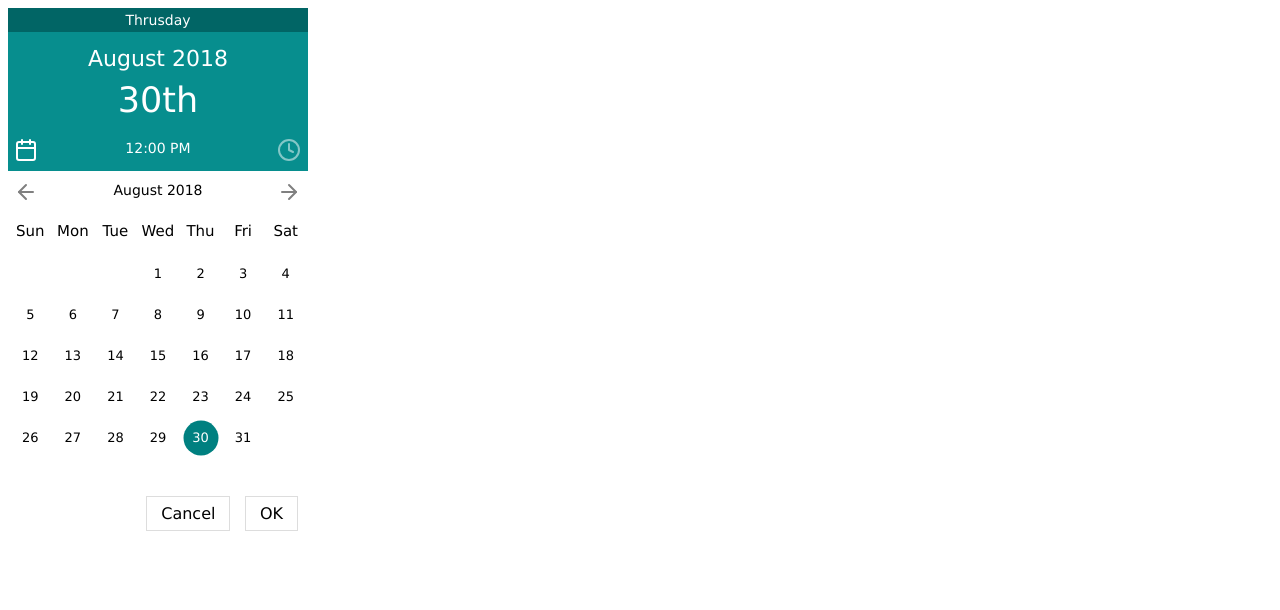
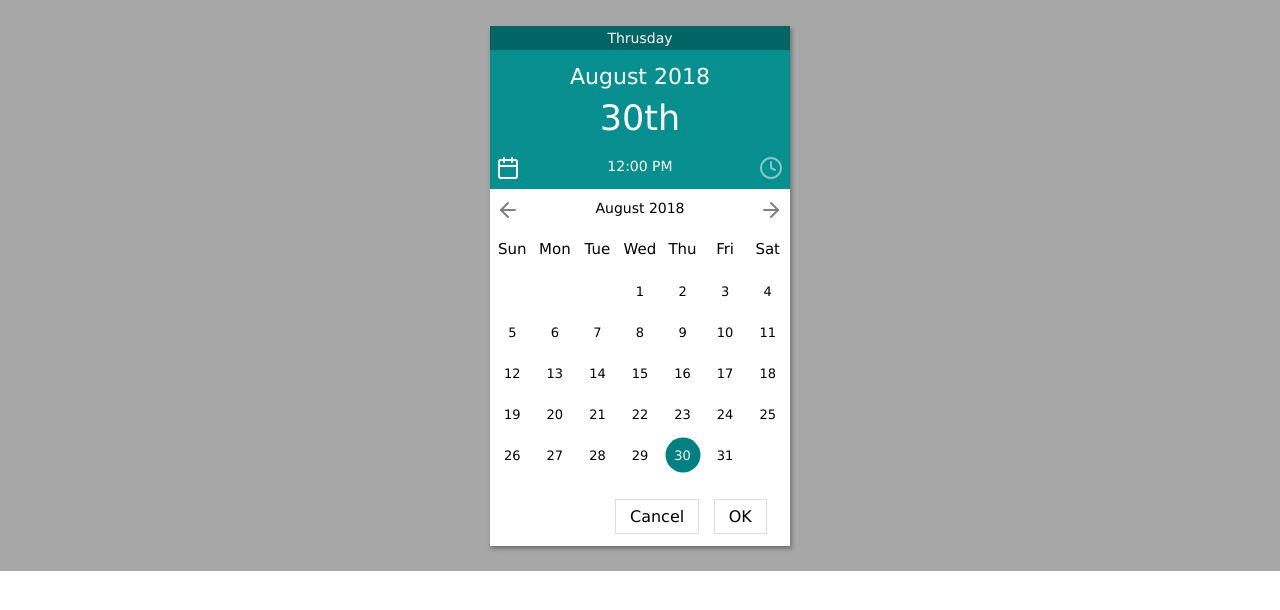
Before and after one commit to priyank-p/simplepicker, a website: page index.html in a window 1280 px wide. Drawn offline with Linux system fonts and the light colour scheme.

Commit message:
simplepicker: make the design modal like.

```diff
--- a/lib/template.js
+++ b/lib/template.js
@@ -8,6 +8,7 @@ function repeat(str, times) {
 }
 
 const template = `
+<div class="simplepicker-wrapper">
   <div class="simpilepicker-date-picker">
     <div class="simplepicker-day-header"></div>
       <div class="simplepicker-date-section">
@@ -46,6 +47,7 @@ const template = `
         <button class="simplepicker-ok-btn simplepicker-btn" title="OK">OK</button>
       </div>
   </div>
+</div>
 `;
 
 if (module === undefined) {
--- a/simplepicker.css
+++ b/simplepicker.css
@@ -1,7 +1,22 @@
+.simplepicker-wrapper {
+  position: fixed;
+  top: 0;
+  left: 0;
+  overflow: auto;
+  cursor: pointer;
+  background-color: #4c4c4c7d;
+  width: 100vw;
+}
+
 .simpilepicker-date-picker {
   width: 300px;
+  cursor: initial;
   font-family: Verdana, Geneva, Tahoma, sans-serif;
   font-size: 14px;
+  background-color: #fff;
+  margin: 2% auto;
+  box-shadow: 1px 2px 4px 0.5px rgba(0, 0, 0, 0.22),
+              1px 2px 4px 0.5px rgba(0, 0, 0, 0.10);
 }
 
 .simplepicker-day-header {
@@ -88,8 +103,8 @@
 }
 
 .simplepicker-bottom-part {
-  padding: 20px 5px;
-  float: right;
+  padding: 5px 0 12px 0;
+  padding-left: 40%;
 }
 
 .simplepicker-btn {
@@ -120,6 +135,7 @@
   text-align: center;
   vertical-align: middle;
   padding: 12px;
+  z-index: 1;
 }
 
 .simplepicker-calender tbody td::after {
@@ -148,7 +164,7 @@
 .simplepicker-calender tbody td:active::after,
 .simplepicker-calender tbody .active::after {
   visibility: visible;
-  background-color: teal;
+  background-color:teal;
   z-index: -1;
 }
 
```
Lines whose indentation alone changed are shown as unchanged.
